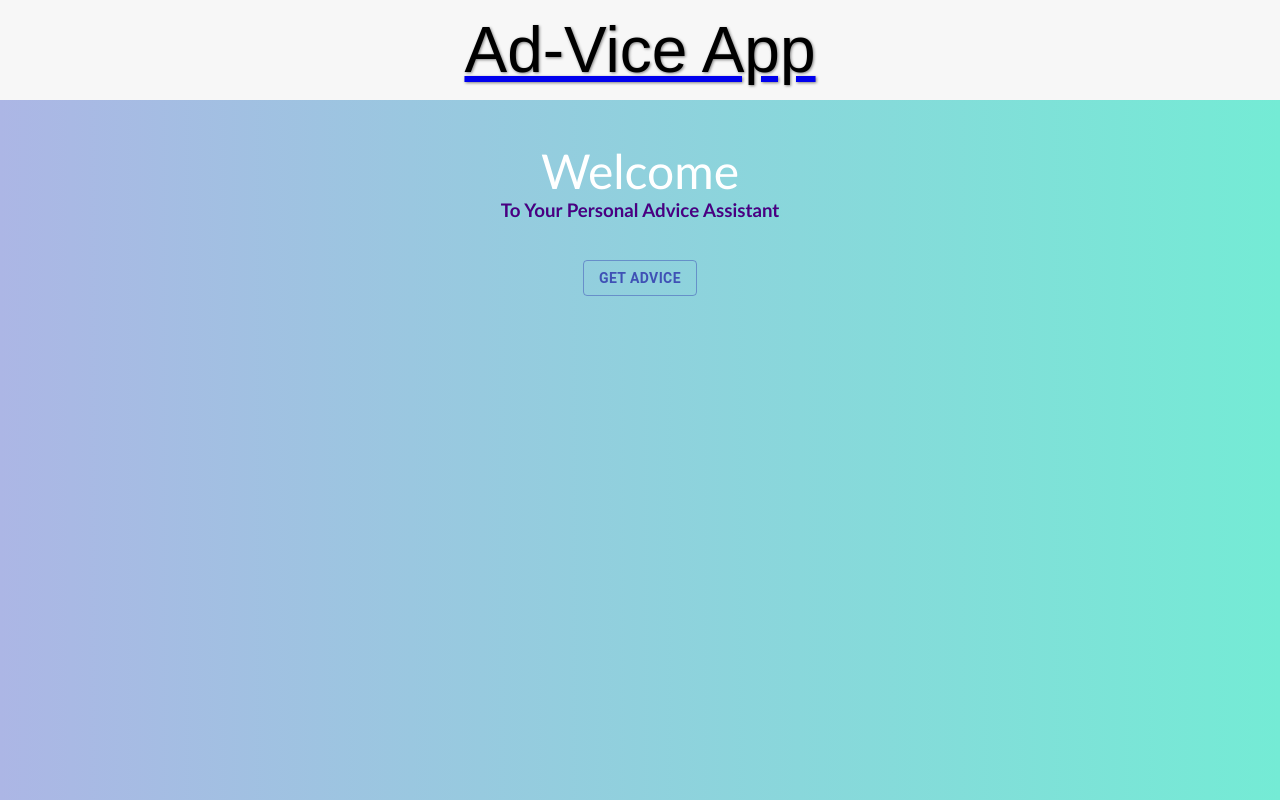
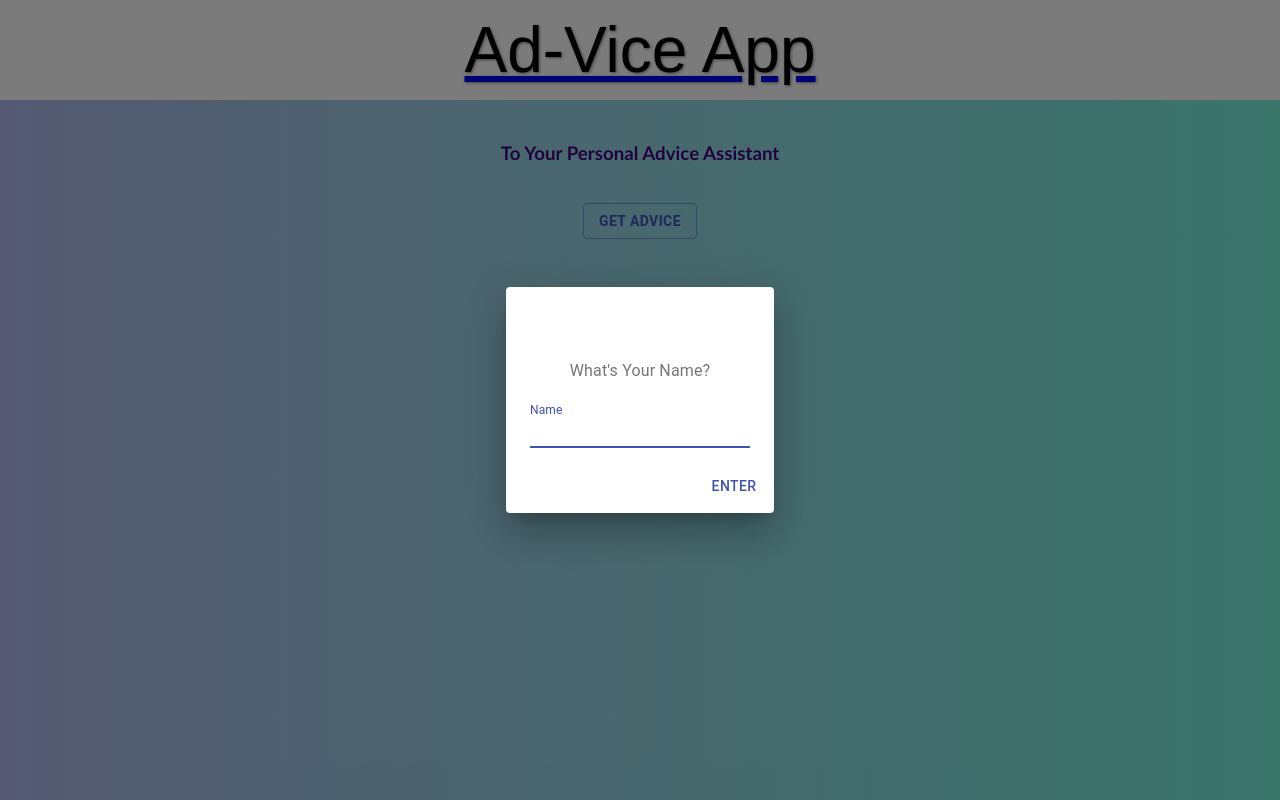
Before and after one commit to Mysta3/advice_app, a React (Create React App) app in the folder advice_api_app/: page / in a window 1280 px wide. Built offline with nearby package versions, Linux system fonts and the light colour scheme.

Commit message:
added modal window & routes

```diff
--- a/advice_api_app/public/index.html
+++ b/advice_api_app/public/index.html
@@ -24,7 +24,7 @@
       work correctly both with client-side routing and a non-root public URL.
       Learn how to configure a non-root public URL by running `npm run build`.
     -->
-    <title>Ad/Vice App</title>
+    <title>Ad-Vice App</title>
   </head>
   <body>
     <noscript>You need to enable JavaScript to run this app.</noscript>
--- a/advice_api_app/src/App.js
+++ b/advice_api_app/src/App.js
@@ -7,22 +7,23 @@
 import Axios from 'axios';
 
 function App() {
-  const [getAdvice, setAdvice] = useState({});
+  const [getAdvice, setAdvice] = useState({}); //Api props
 
   //build function that fetches information
   const generateAdvice = () => {
     const rootUrl = 'https://api.adviceslip.com/advice'; // store base fetch url in a variable
     Axios.get(rootUrl).then(response => {
       setAdvice(response.data.slip);
-      console.log(response.data.slip.slip_id);
     });
   };
 
   return (
     <div>
+      <header>
+        <Header />
+      </header>
+
       <main>
-        <Header />
-
         <Switch>
           <Route exact path="/" component={Home} />
           <Route
--- a/advice_api_app/src/components/Home.js
+++ b/advice_api_app/src/components/Home.js
@@ -1,27 +1,85 @@
-import React from 'react';
+import React, { useState, useEffect } from 'react';
 import { Link } from 'react-router-dom';
 import Button from '@material-ui/core/Button';
 import { makeStyles } from '@material-ui/core/styles';
-
+import {
+  TextField,
+  Dialog,
+  DialogActions,
+  DialogContent,
+  DialogContentText,
+  DialogTitle
+} from '@material-ui/core';
 const useStyles = makeStyles({
   button: {
     fontWeight: 'bold'
   },
-  a:{
+  a: {
     textDecoration: 'none'
   }
-})
+});
 
+let userName;
 
 function Home() {
   const classes = useStyles();
 
+  const [open, setOpen] = useState(false); //Modal box props
+  const [name, setName] = useState();
+
+  useEffect(() => {
+    setOpen(true);
+  }, []);
+
+  const handleChange = event => {
+    userName = event.target.value;
+
+    console.log(name);
+  };
+  const handleClose = () => {
+    setOpen(false);
+    setName(userName);
+  };
+
   return (
     <div>
-      <h2>Welcome</h2>
+      {/* DIALOG MODAL BOX BEGIN */}
+      <Dialog
+        open={open}
+        onClose={handleClose}
+        aria-labelledby="form-dialog-title"
+      >
+        <DialogTitle id="form-dialog-title">Introduction</DialogTitle>
+        <DialogContent>
+          <DialogContentText>What's Your Name?</DialogContentText>
+          <TextField
+            onChange={handleChange}
+            autoFocus
+            margin="dense"
+            id="standard-uncontrolled"
+            label="Name"
+            type="text"
+            fullWidth
+          />
+        </DialogContent>
+        <DialogActions>
+          <Button onClick={handleClose} color="primary">
+            Enter
+          </Button>
+        </DialogActions>
+      </Dialog>
+      {/* DIALOG MODAL BOX END */}
+      {name && <h2>Welcome, {name || 'User'} </h2>}
       <h3 className="homeParagraph">To Your Personal Advice Assistant</h3>
-      <Link className={classes.a}to="/advice">
-        <Button focusRipple variant='outlined' color='primary' className={classes.button}>Get Advice</Button>
+      <Link className={classes.a} to="/advice">
+        <Button
+          focusRipple
+          variant="outlined"
+          color="primary"
+          className={classes.button}
+        >
+          Get Advice
+        </Button>
       </Link>
     </div>
   );
```
